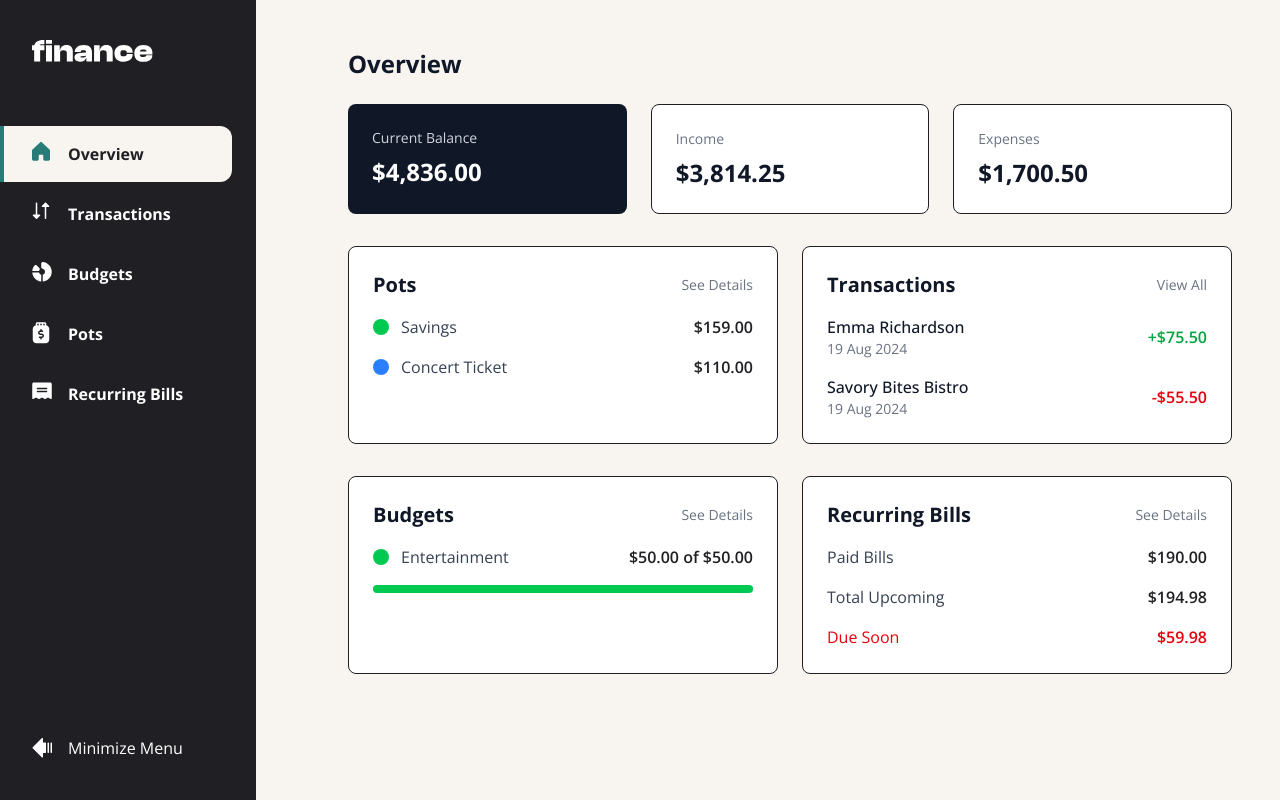
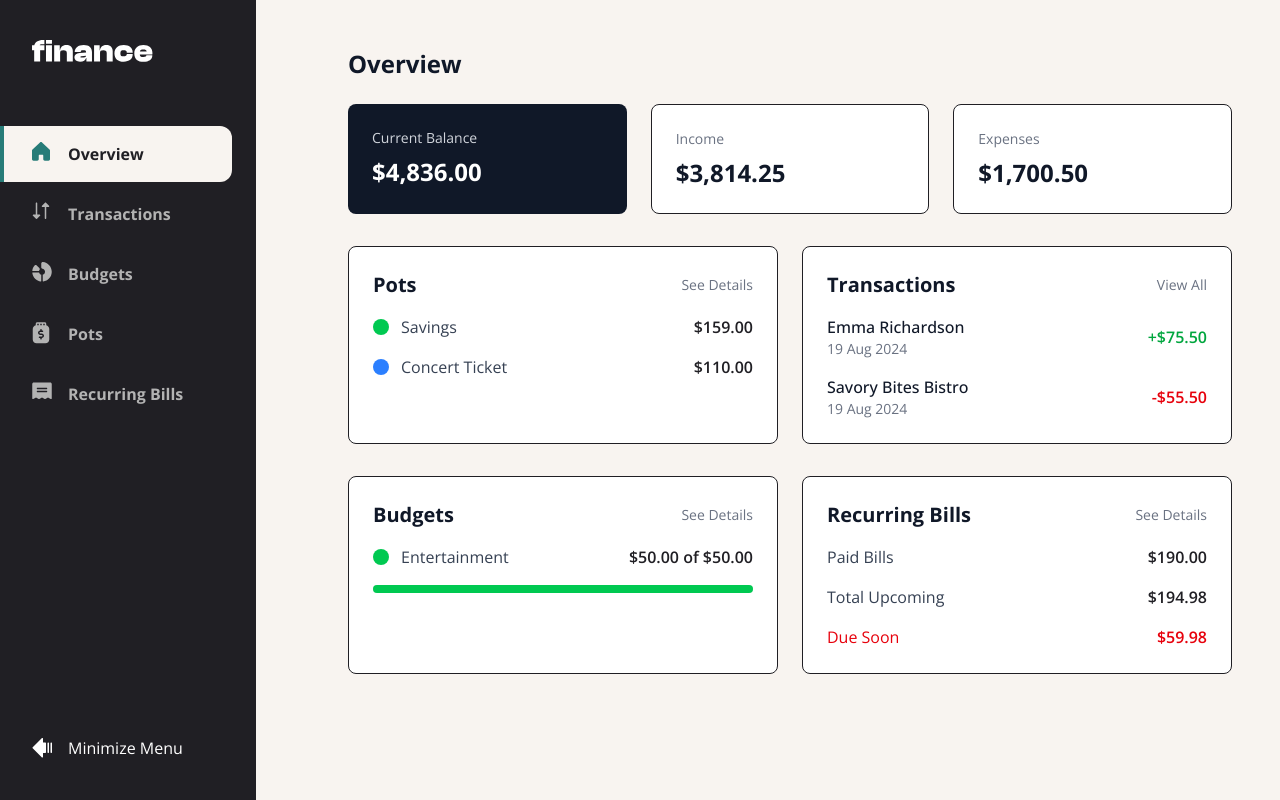
Before and after one commit to tryea/frontend-mentor-personal-finance-app, a Next.js app: page / in a window 1280 px wide. Built offline with nearby package versions, Linux system fonts and the light colour scheme.

Commit message:
style(Sidebar): improve button styling and hover states
Update button styles to include consistent cursor-pointer and better hover states
Remove redundant text-white class and improve color transitions

```diff
--- a/src/shared/ui/layout/Sidebar.tsx
+++ b/src/shared/ui/layout/Sidebar.tsx
@@ -23,13 +23,15 @@ function NavigationItem({ item, isMinimized }: NavigationItemProps) {
   return (
     <li>
       <button
-        className={`w-full flex flex-row gap-4 items-start px-8 py-4 text-left transition-colors duration-200 hover:bg-gray-700 relative ${
-          active ? "bg-(--ds-beige-100) text-(--ds-grey-900) rounded-r-xl" : ""
+        className={`w-full flex flex-row gap-4 items-start px-8 py-4 text-left transition-colors duration-200 relative text-(--ds-grey-300) hover:text-(--ds-grey-100) cursor-pointer  ${
+          active
+            ? "bg-(--ds-beige-100) hover:bg-(--ds-beige-500) text-(--ds-grey-900) hover:text-(--ds-grey-900) rounded-r-xl"
+            : ""
         }`}
       >
         <div
           className={`w-5 h-5 transition-all duration-200 ${
-            active ? "text-[#277c78]" : "text-white"
+            active ? "text-[#277c78]" : ""
           }`}
         >
           <Icon className="" />
@@ -90,7 +92,7 @@ export default function Sidebar() {
       {/* Minimize Toggle */}
       <button
         onClick={toggleMinimize}
-        className={`w-full flex items-center px-8 py-4 text-left transition-colors duration-200 hover:bg-gray-700 rounded`}
+        className={`w-full flex items-center px-8 py-4 text-left transition-colors duration-200 hover:bg-gray-700 rounded cursor-pointer`}
       >
         <Image
           src="/icons/icon-minimize-menu.svg"
```
